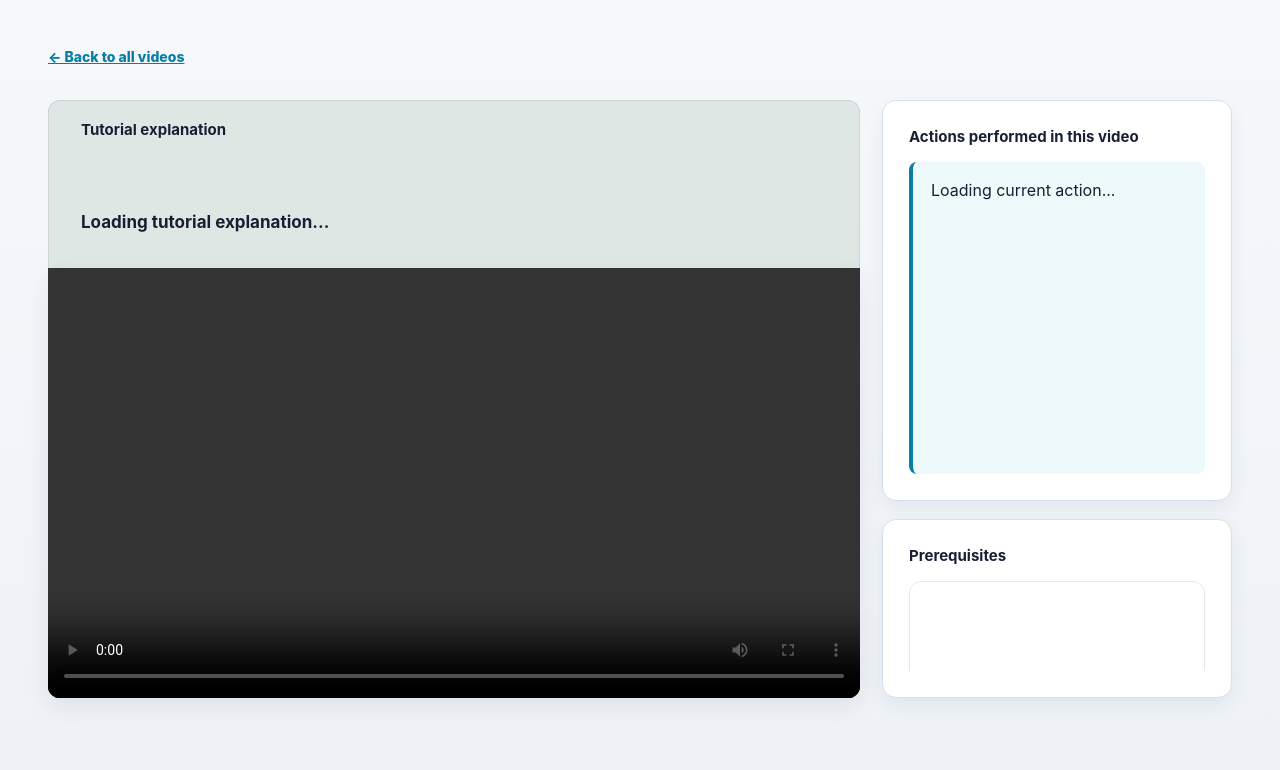
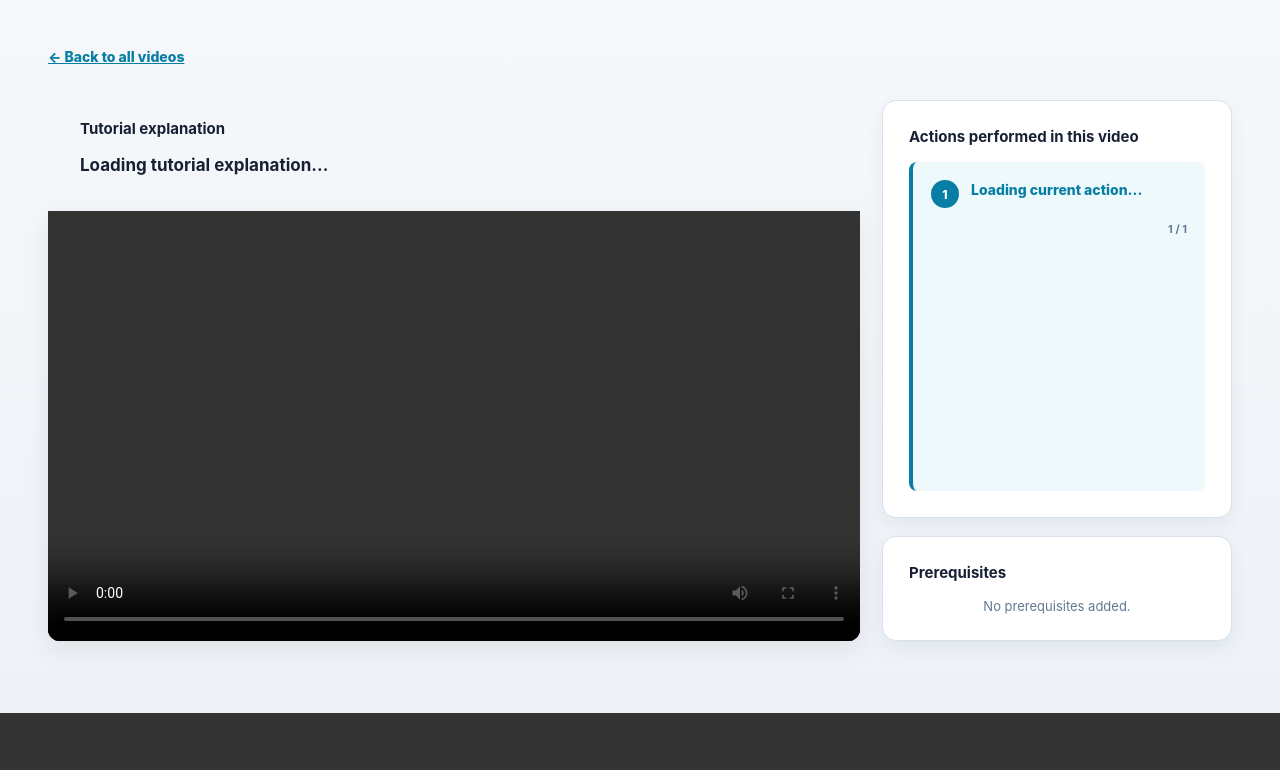
Before and after one commit to khushiimehta2201-svg/AI-studio, a FastAPI app: page /trainee/videos/1 in a window 1280 px wide. Shown: the part 211-981 px from the top of the page. After the commit the page ends 924 px from the top, so only its background shows below. Run offline with FastAPI, Linux system fonts and the light colour scheme; some libraries are stand-ins or nearby versions.

Commit message:
Update frontend and portal changes

```diff
--- a/app/static/portal.css
+++ b/app/static/portal.css
@@ -2067,10 +2067,6 @@ padding:
 
 .video-dialogue {
     padding: 18px 32px;
-    background: #dfe7e5;
-    border: 1px solid #c9d6d3;
-    border-bottom: 0;
-    border-radius: 12px 12px 0 0;
 }
 
 .video-dialogue strong {
@@ -2080,7 +2076,7 @@ padding:
 
 .video-dialogue p {
     max-width: 720px;
-    margin: 68px 0 12px;
+    margin: 12px 0;
     color: #172033;
     font-size: 17px;
     font-weight: 700;
@@ -2280,9 +2276,9 @@ padding:
 
     gap: 8px;
 
-    max-height: 90px;
-
-    overflow: hidden;
+    max-height: 140px;
+
+    overflow-y: auto;
 }
 
 .watch-card .prerequisite-list a {
@@ -2302,9 +2298,17 @@ padding:
 }
 
 .watch-card .empty-state {
+    min-height: 0;
+
+    padding: 0;
+
     color: #637892;
 
     font-size: 13px;
+
+    background: transparent;
+
+    border: 0;
 }
 .watch-card .action-list li {
     margin: 0;
--- a/app/static/portal.js
+++ b/app/static/portal.js
@@ -230,6 +230,14 @@ function renderTutorial(tutorial) {
         tutorial.description ||
         "";
 
+    const generatedDescription =
+        "Tutorial generated from UI screenshots.";
+
+    const visibleDescription =
+        description === generatedDescription
+            ? ""
+            : description;
+
     const videoUrl =
         tutorial.video_url ||
         tutorial.videoUrl ||
@@ -244,15 +252,19 @@ function renderTutorial(tutorial) {
 
     document.getElementById(
         "tutorialDescription"
-    ).textContent = description;
+    ).textContent = visibleDescription;
+
+    const topicIntro =
+        tutorial.topic_intro ||
+        tutorial.intro ||
+        "";
 
     document.getElementById(
         "topicIntro"
     ).textContent =
-        tutorial.topic_intro ||
-        tutorial.intro ||
-        description ||
-        "This tutorial provides a guided walkthrough.";
+        topicIntro === generatedDescription
+            ? ""
+            : topicIntro;
 
     const video =
         document.getElementById(
@@ -485,7 +497,7 @@ if (!prerequisites.length) {
 
     container.innerHTML = `
         <div class="empty-state">
-            There is no prerequisite video for this.
+            There is no prerequisite video for this. You're good to go.
         </div>
     `;
 
@@ -505,7 +517,7 @@ const validPrerequisites = prerequisites.filter(item => {
 if (!validPrerequisites.length) {
     container.innerHTML = `
         <div class="empty-state">
-            There is no prerequisite video for this.
+            There is no prerequisite video for this. You're good to go.
         </div>
     `;
     return;
--- a/app/templates/watch.html
+++ b/app/templates/watch.html
@@ -161,7 +161,14 @@
                 <section class="watch-card action-dialogue">
                     <h2>Actions performed in this video</h2>
                     <div id="currentAction" class="current-action">
-                        Loading current action...
+                        <span class="action-number">1</span>
+                        <div class="action-content">
+                            <div id="currentActionTitle" class="current-action-title">
+                                Loading current action...
+                            </div>
+                            <div id="currentActionDescription" class="current-action-description"></div>
+                            <div id="actionProgress" class="action-progress">1 / 1</div>
+                        </div>
                     </div>
                     <ol id="actionList" class="action-list">
                         <li>Loading actions...</li>
```
Also changed, not shown: portal_data.json (+8 -1 lines).
